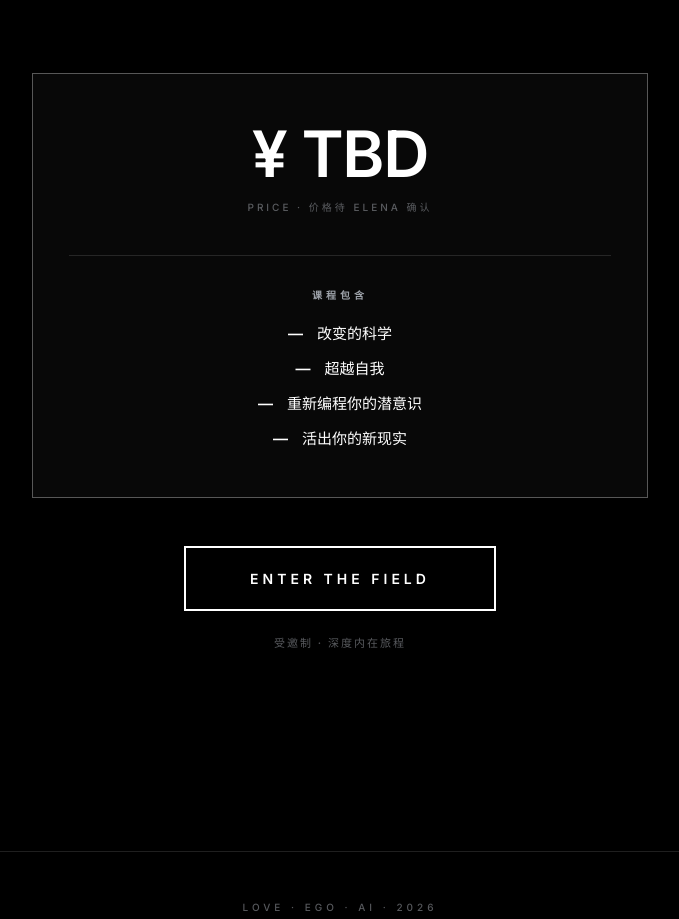
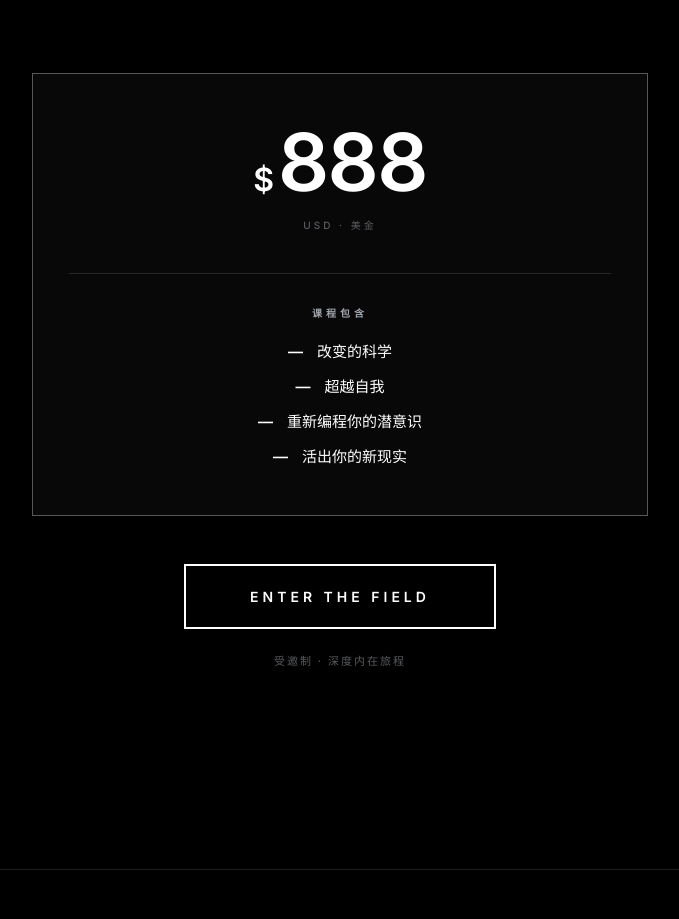
Before and after one commit to HzTTT/loveegoai, a React (Vite) app: page /paywall-a in a window 1280 px wide. Shown: the part 4169-5088 px from the top of the page, without its empty margins (300-979 px from the left). Built offline with nearby package versions, Linux system fonts and the light colour scheme; no server answers; a web font is replaced by a local one.

Commit message:
feat(paywall-a): set price to $888 USD per ELENA

```diff
--- a/src/app/pages/PaywallA.tsx
+++ b/src/app/pages/PaywallA.tsx
@@ -410,20 +410,29 @@ function PricingCTA() {
             {/* 价格 */}
             <div style={{ textAlign: 'center', marginBottom: 40 }}>
               <div style={{
-                fontSize: 'clamp(40px, 6vw, 64px)',
-                fontWeight: 800,
-                color: C.white,
-                letterSpacing: '-0.02em',
-                lineHeight: 1,
+                display: 'flex', alignItems: 'baseline', justifyContent: 'center', gap: 4,
                 marginBottom: 14,
               }}>
-                ¥ TBD
+                <span style={{
+                  fontSize: 'clamp(22px, 3vw, 32px)',
+                  fontWeight: 700,
+                  color: C.white,
+                }}>$</span>
+                <span style={{
+                  fontSize: 'clamp(48px, 8vw, 80px)',
+                  fontWeight: 800,
+                  color: C.white,
+                  letterSpacing: '-0.02em',
+                  lineHeight: 1,
+                }}>
+                  888
+                </span>
               </div>
               <div style={{
                 fontSize: 10, color: C.textDim,
                 letterSpacing: 3, textTransform: 'uppercase', fontWeight: 500,
               }}>
-                Price · 价格待 ELENA 确认
+                USD · 美金
               </div>
             </div>
 
```
Also changed, not shown: 2 other files (tests, documents, lock files or other folders).
